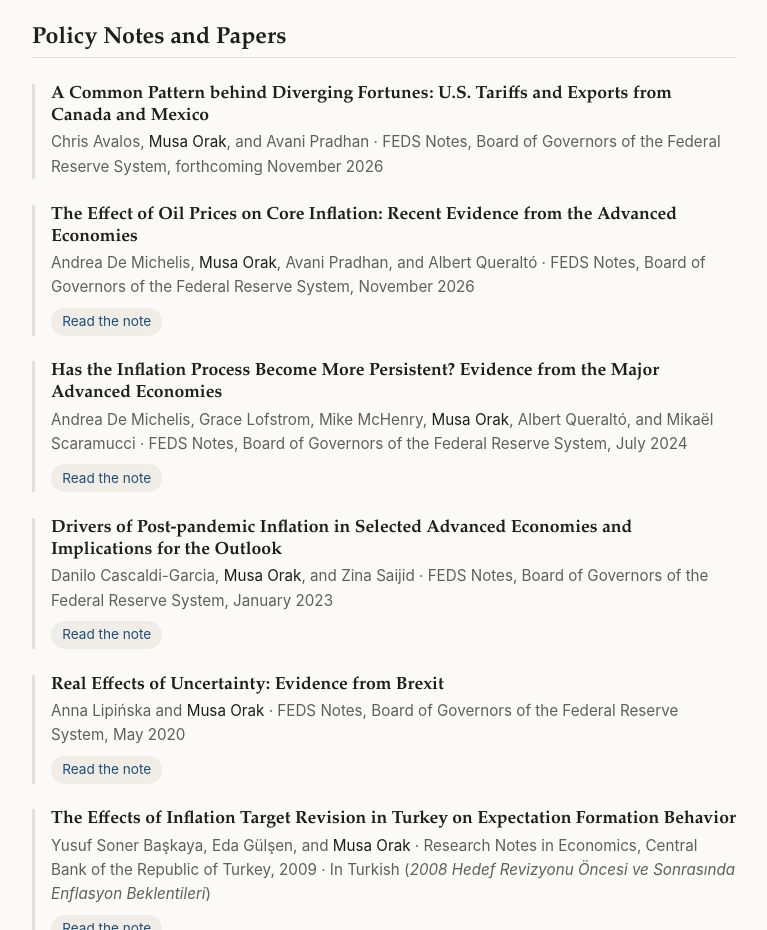
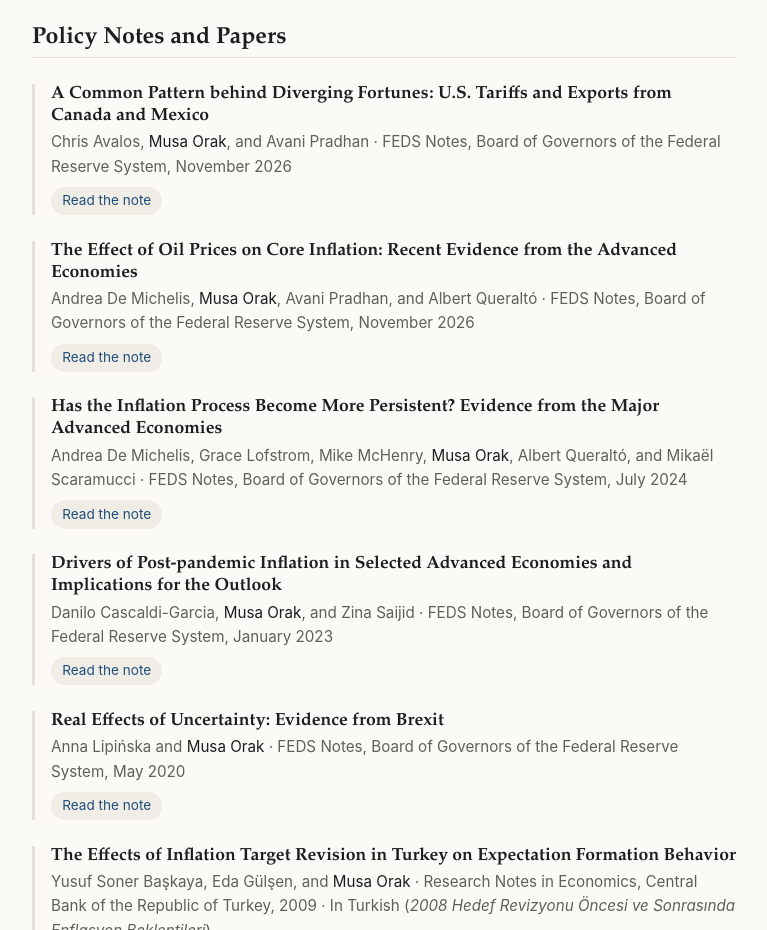
Before and after one commit to musaorak/musaorak.com, a plain HTML site: page research.html in a window 1280 px wide. Shown: the part 1228-2158 px from the top of the page, without its empty margins (256-1023 px from the left). Drawn offline with Linux system fonts and the light colour scheme.

Commit message:
Mark the tariffs FEDS Note as published
Published November 9, 2026 alongside the oil-prices note. It now heads the
Recent work list on the home page, links to the Fed page from the research
page, and carries the date and link in the CV. CV rebuilt.

Co-Authored-By: Claude Fable 5.1 <noreply@anthropic.com>

```diff
--- a/research.html
+++ b/research.html
@@ -114,7 +114,9 @@
 
     <article class="pub" id="tariffs-canada-mexico">
       <h3 class="pub-title">A Common Pattern behind Diverging Fortunes: U.S. Tariffs and Exports from Canada and Mexico</h3>
-      <p class="pub-meta">Chris Avalos, <span class="me">Musa Orak</span>, and Avani Pradhan &middot; FEDS Notes, Board of Governors of the Federal Reserve System, forthcoming November 2026</p>
+      <p class="pub-meta">Chris Avalos, <span class="me">Musa Orak</span>, and Avani Pradhan &middot; FEDS Notes, Board of Governors of the Federal Reserve System, November 2026</p>
+      <!-- DOI 10.17016/2380-7172.4196 is printed on the note but did not resolve yet on 2026-11-09; switch the link to https://doi.org/10.17016/2380-7172.4196 once it does. -->
+      <p class="pub-links"><a href="https://www.federalreserve.gov/econres/notes/feds-notes/a-common-pattern-behind-diverging-fortunes-u-s-tariffs-and-exports-from-canada-and-mexico-20261109.html">Read the note</a></p>
     </article>
 
     <article class="pub" id="oil-core-inflation">
```
Also changed, not shown: index.html (+4 -0 lines), 2 other files.
